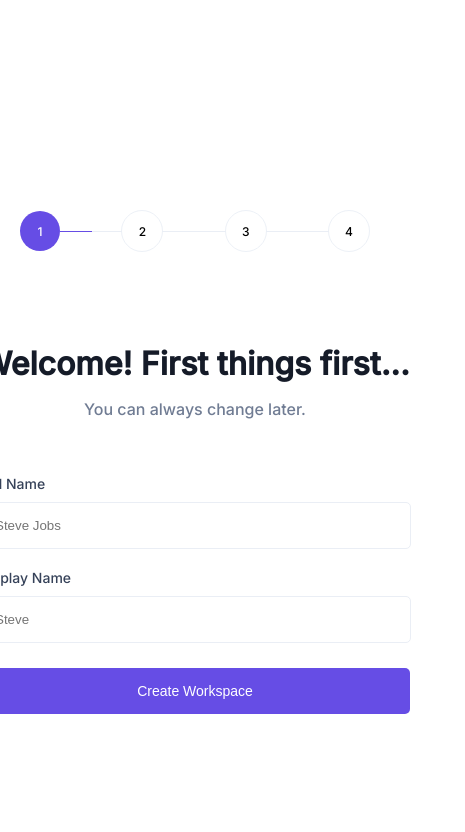
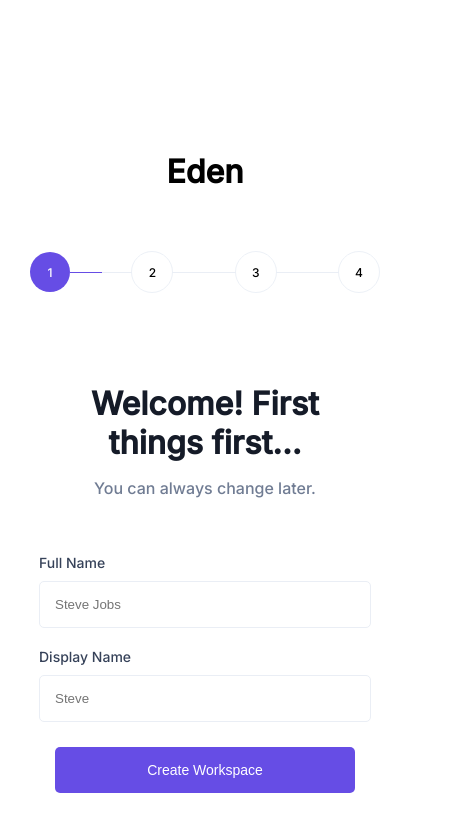
Before and after one commit to harsharay/cutshort-assignment, a React (Create React App) app: page / in a window 390 px wide. Shown: the top 832 px of the page, 465 px wide, since content can reach past the window. Built offline with nearby package versions, Linux system fonts and the light colour scheme.

Commit message:
finalising the components

```diff
--- a/src/Components/Card/Card.css
+++ b/src/Components/Card/Card.css
@@ -32,3 +32,25 @@
     justify-content: center;
     align-items: center;
 }
+
+@media only screen and (max-width: 600px) {
+    .card-root {
+       width: 100%;
+    }
+
+    .card-input {
+        width: auto;
+    }
+
+    .card-field {
+        width: 300px !important;
+    }
+
+    .submit-button {
+        width: 300px !important
+    }
+
+    .single-tab {
+        width: 40% !important;
+    }
+}
--- a/src/Components/Card/Card.js
+++ b/src/Components/Card/Card.js
@@ -1,7 +1,7 @@
 import React, { useState, useEffect } from 'react';
 import {connect} from 'react-redux';
 import { StyledInput, StyledLabel, StyledButton, StyledCardHeader, StyledSubHeader, StyledUserTab } from '../../StyledComponents/styledComponents';
-import {FaCheck} from 'react-icons/fa'
+import {FaCheck, FaUser, FaUsers} from 'react-icons/fa'
 import "./Card.css"
 
 const Card = ({data, pageIndex, changeCurrentPageToShow, addInputDataToRedux, allPagesInputData, addSingleCardData, allData}) => {
@@ -102,6 +102,7 @@ const Card = ({data, pageIndex, changeCurrentPageToShow, addInputDataToRedux, al
                                 required={input.mandatory}
                                 value={formData[input.name]}
                                 onChange={handleFormInputChange}
+                                className="card-field"
                             />
                         </div>
                     )
@@ -110,14 +111,15 @@ const Card = ({data, pageIndex, changeCurrentPageToShow, addInputDataToRedux, al
                 {tabsData && <div className='flex-row-sb-c'>
                     {tabsData.length > 0 && tabsData.map((tab, index) => {
                         return (
-                            <StyledUserTab onClick={() => handleUserTabClick(tab, index)} className={selectedTabIndex === index ? 'selected-tab' : 'unselected-tab'}>
+                            <StyledUserTab onClick={() => handleUserTabClick(tab, index)} className={`single-tab ${selectedTabIndex === index ? 'selected-tab' : 'unselected-tab'}`}>
+                                {tab.id === 1 ? <FaUsers /> : <FaUser />}
                                 <p className='tabHeading'>{tab.tabHeading}</p>
                                 <p>{tab.tabContent}</p>
                             </StyledUserTab>
                         )
                     })}
                 </div>}
-                {buttonText && <StyledButton onClick={handleButtonClick}>{buttonText}</StyledButton>}
+                {buttonText && <StyledButton onClick={handleButtonClick} className="submit-button">{buttonText}</StyledButton>}
             </div>
         </div>
     )
--- a/src/Components/Main/Main.css
+++ b/src/Components/Main/Main.css
@@ -6,3 +6,13 @@
     align-items: center;
     height: 100vh;
 }
+
+.title {
+    margin-bottom: 60px;
+}
+
+@media only screen and (max-width: 600px) {
+    .main-component {
+       padding-right: 30px !important;
+    }
+}
--- a/src/Components/Main/Main.js
+++ b/src/Components/Main/Main.js
@@ -17,6 +17,7 @@ const Main = ({currentPageIndex, allPagesData}) => {
     return (
         <div className="main-component">
             {/* Title component */}
+            <h1 className="title">Eden</h1>
             {/* Stepper component */}
             {Object.keys(pageData).length>0 && <Stepper pageIndex={currentPageToShow} pageData={pageData}/>}
             {/* Card component */}
--- a/src/Reducers/rootReducer.js
+++ b/src/Reducers/rootReducer.js
@@ -25,7 +25,7 @@ const initialState = {
         },
         {
             pageId: 1,
-            heading: "Let's set up a home fo all your work",
+            heading: "Let's set up a home for all your work",
             subHeading: 'You can always create another workspace later.',
             inputData: [
                 {
@@ -54,11 +54,13 @@ const initialState = {
             tabsData: [
                 {
                     tabHeading: 'For myself',
-                    tabContent: 'Write better. Think more clearly. Stay organized.'
+                    tabContent: 'Write better. Think more clearly. Stay organized.',
+                    id: 0,
                 },
                 {
                     tabHeading: 'With my team',
-                    tabContent: 'Wikis, docs, tasks & projects, all in one place'
+                    tabContent: 'Wikis, docs, tasks & projects, all in one place',
+                    id: 1,
                 }
             ],
         },
--- a/src/StyledComponents/styledComponents.js
+++ b/src/StyledComponents/styledComponents.js
@@ -44,7 +44,7 @@ export const StyledSubHeader = styled.p`
 export const StyledUserTab = styled.div`
     width: 130px;
     height: 130px;
-    padding: 10px 15px;
+    padding: 20px 20px 10px 20px;
     display: flex;
     flex-direction: column;
     justify-content: center;
@@ -62,5 +62,6 @@ export const StyledUserTab = styled.div`
     & .tabHeading {
         font-size: 14px;
         font-weight: 600;
+        margin-bottom: 0;
     }
 `
```
